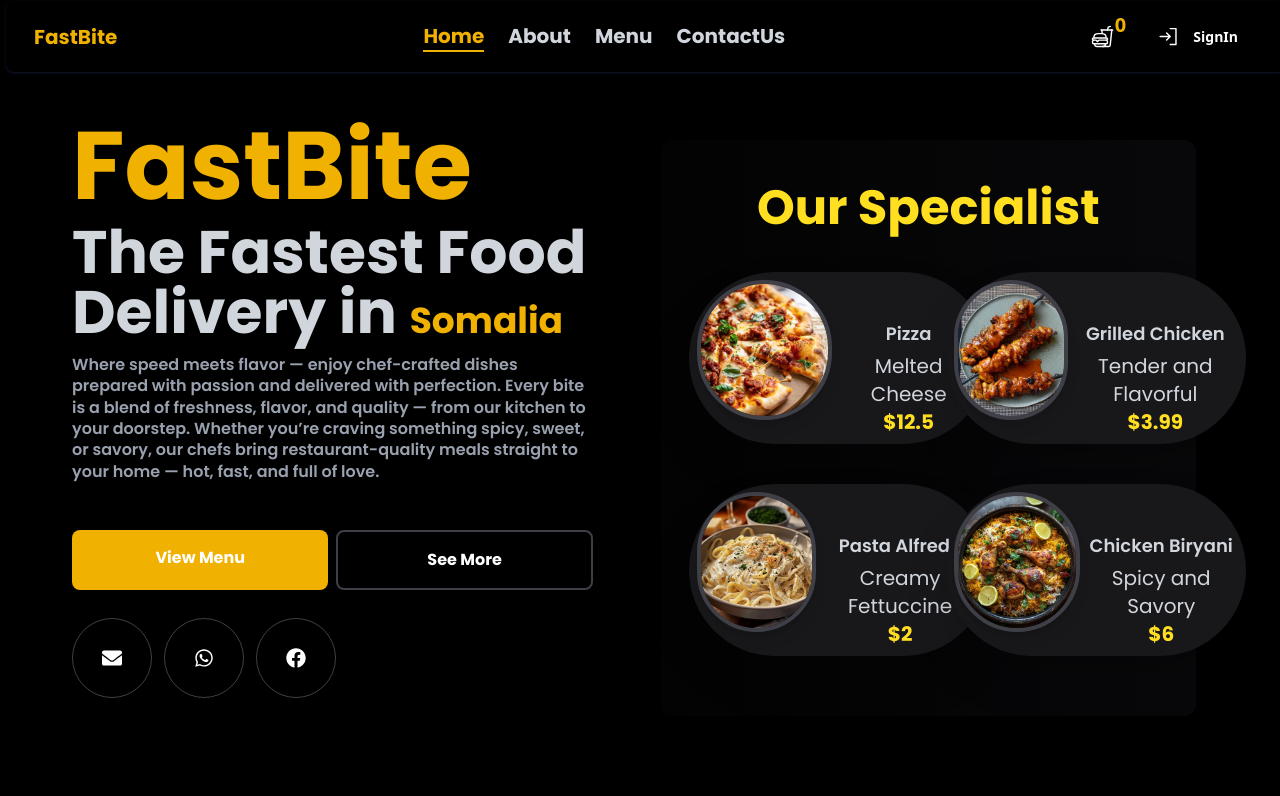
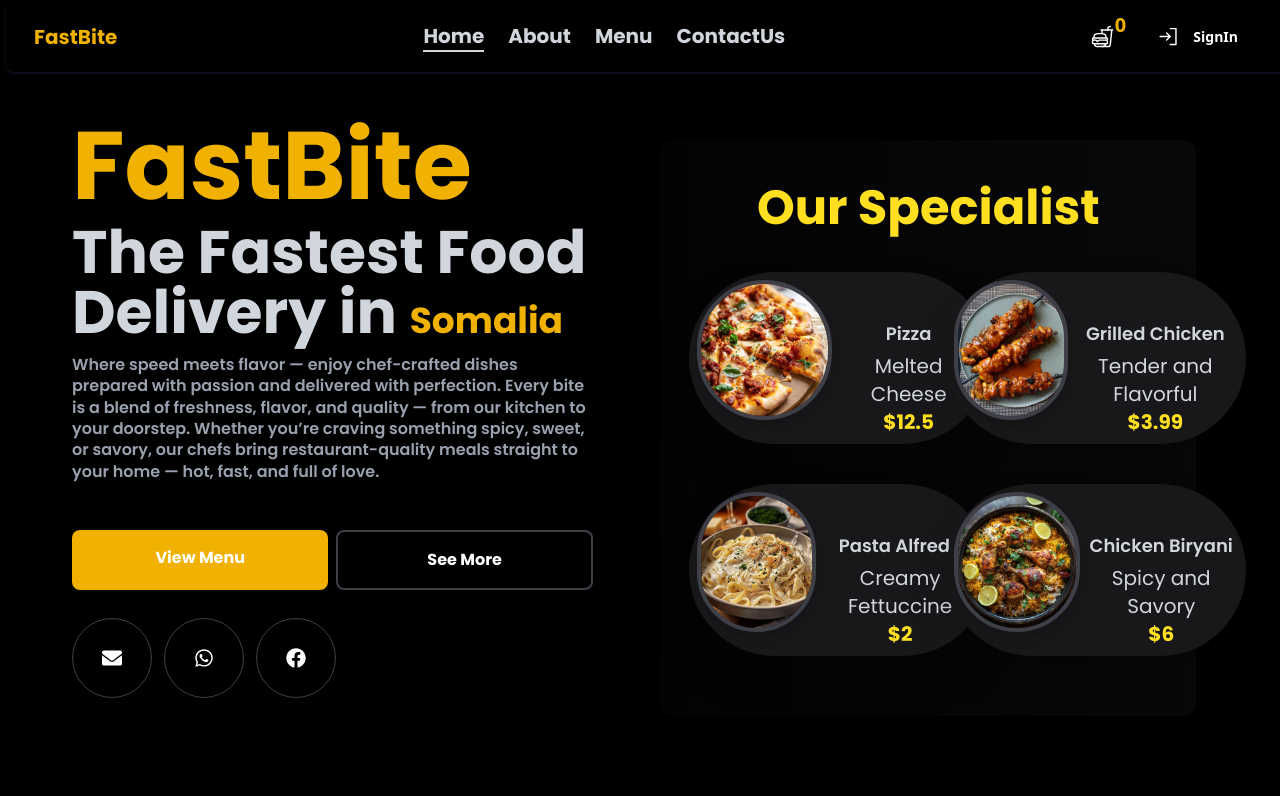
Before and after one commit to mrkaarshe/FastBietRes, a React (Vite) app in the folder client/: page / in a window 1280 px wide. Shown: the top 796 px of the page. Built offline with nearby package versions, Linux system fonts and the light colour scheme; no server answers; a web font is replaced by a local one.

Commit message:
updated cards

```diff
--- a/client/src/components/Header.jsx
+++ b/client/src/components/Header.jsx
@@ -72,7 +72,7 @@ const Header = () => {
         <div className="hidden md:block relative">
           <ul className="flex gap-6 text-xl">
 
-            <Link to='/home' className="text-yellow-500 border-b-2 font-Poppins  hover:scale-110">Home</Link>
+            <Link to='/home' className="text-gray-300 border-b-2 font-Poppins  hover:scale-110">Home</Link>
 
             <Link to='/about' className="text-gray-300 font-Poppins  hover:scale-110">About</Link>
 
```
